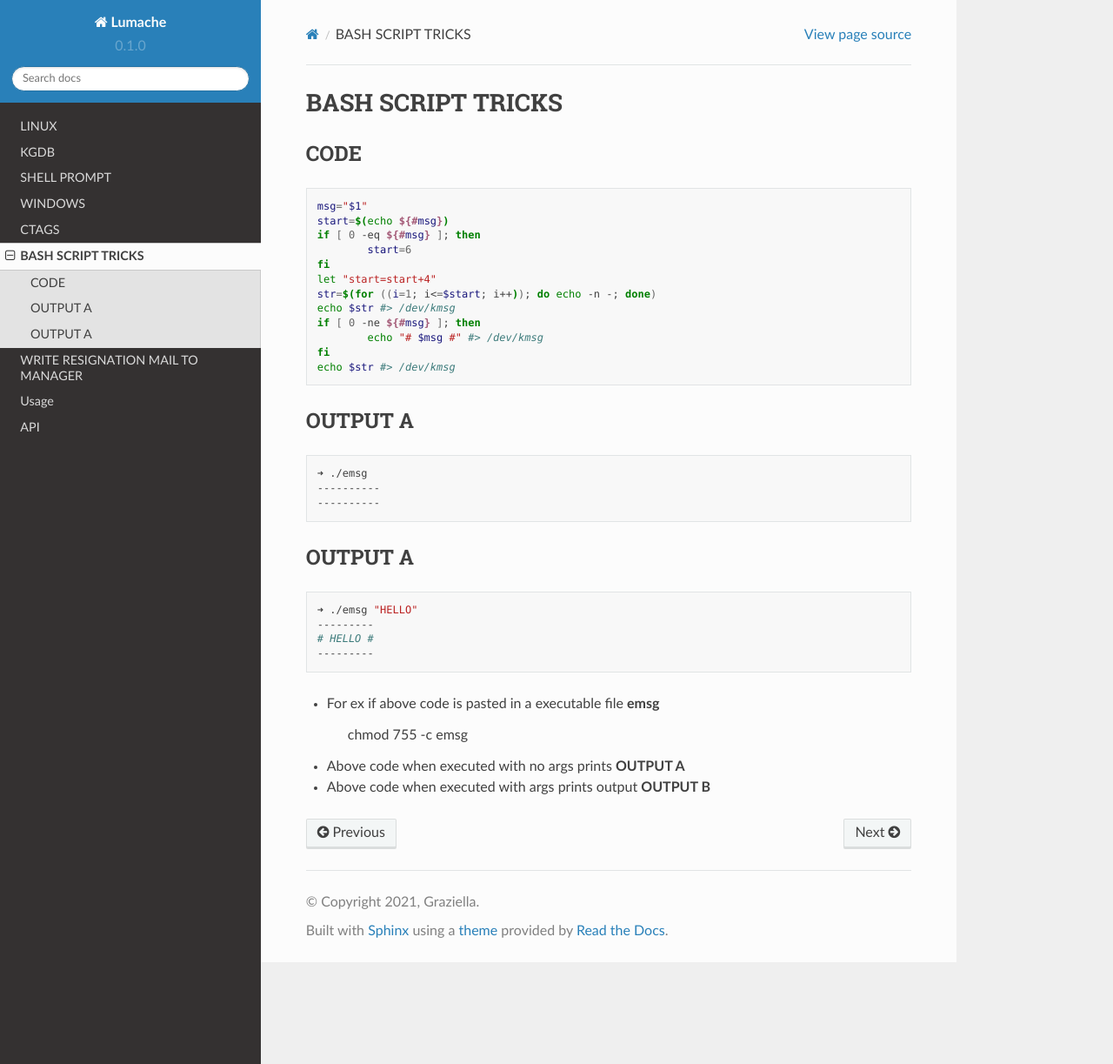
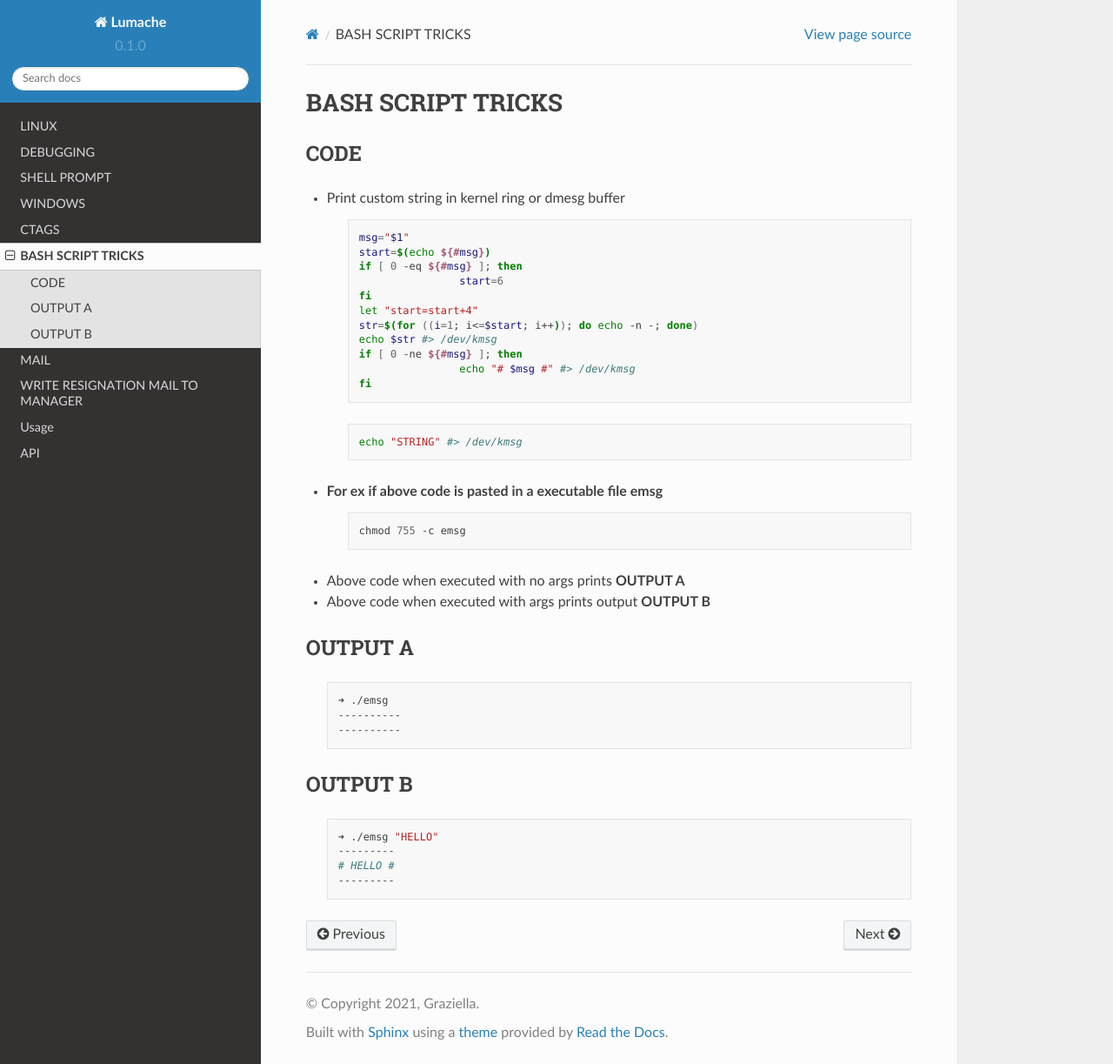
Before and after one commit to shadevacc/envs, a Sphinx documentation site: the page built from docs/source/linux/bash_script.rst, in a window 1280 px wide and 1223 px high. Shown: the whole window at 87% size. Built offline with Sphinx 7.4.7 and the Read the Docs theme 2.0.0, drawn with Linux system fonts in a browser that asks for light colours.

Commit message:
2023Apr20: Refactor rst files
docs/source/linux/bash_script.rst
docs/source/linux/kgdb.rst
docs/source/linux/linux.rst
docs/source/win_eleven/ctags.rst
docs/source/win_eleven/fzf.rst
docs/source/work/mail.rst

Signed-off-by: sha.dev <sha.dev.co.in@gmail.com>

```diff
--- a/docs/source/linux/bash_script.rst
+++ b/docs/source/linux/bash_script.rst
@@ -4,42 +4,49 @@ BASH SCRIPT TRICKS
 CODE
 ----
 
-.. code:: bash
+* Print custom string in kernel ring or dmesg buffer
 
-	msg="$1"
-	start=$(echo ${#msg})
-	if [ 0 -eq ${#msg} ]; then
-	        start=6
-	fi
-	let "start=start+4"
-	str=$(for ((i=1; i<=$start; i++)); do echo -n -; done)
-	echo $str #> /dev/kmsg
-	if [ 0 -ne ${#msg} ]; then
-	        echo "# $msg #" #> /dev/kmsg
-	fi
-	echo $str #> /dev/kmsg
+	.. code:: bash
 
-OUTPUT A
---------
-.. code:: bash
+		msg="$1"
+		start=$(echo ${#msg})
+		if [ 0 -eq ${#msg} ]; then
+				start=6
+		fi
+		let "start=start+4"
+		str=$(for ((i=1; i<=$start; i++)); do echo -n -; done)
+		echo $str #> /dev/kmsg
+		if [ 0 -ne ${#msg} ]; then
+				echo "# $msg #" #> /dev/kmsg
+		fi
 
-	➜ ./emsg
-	----------
-	----------
+	.. code:: bash
 
-OUTPUT A
---------
-.. code:: bash
-
-	➜ ./emsg "HELLO"
-	---------
-	# HELLO #
-	---------
+		echo "STRING" #> /dev/kmsg
 
 * For ex if above code is pasted in a executable file **emsg**
+	.. code:: bash
 
-	chmod 755 -c emsg
+		chmod 755 -c emsg
 
 * Above code when executed with no args prints **OUTPUT A**
 
 * Above code when executed with args prints output **OUTPUT B**
+
+OUTPUT A
+--------
+
+	.. code:: bash
+
+		➜ ./emsg
+		----------
+		----------
+
+OUTPUT B
+--------
+	.. code:: bash
+
+		➜ ./emsg "HELLO"
+		---------
+		# HELLO #
+		---------
```
Also changed, not shown: docs/source/linux/kgdb.rst (+50 -55 lines), docs/source/linux/linux.rst (+104 -107 lines), docs/source/win_eleven/ctags.rst (+6 -6 lines), docs/source/win_eleven/fzf.rst (+5 -8 lines), docs/source/work/mail.rst (+3 -4 lines).
